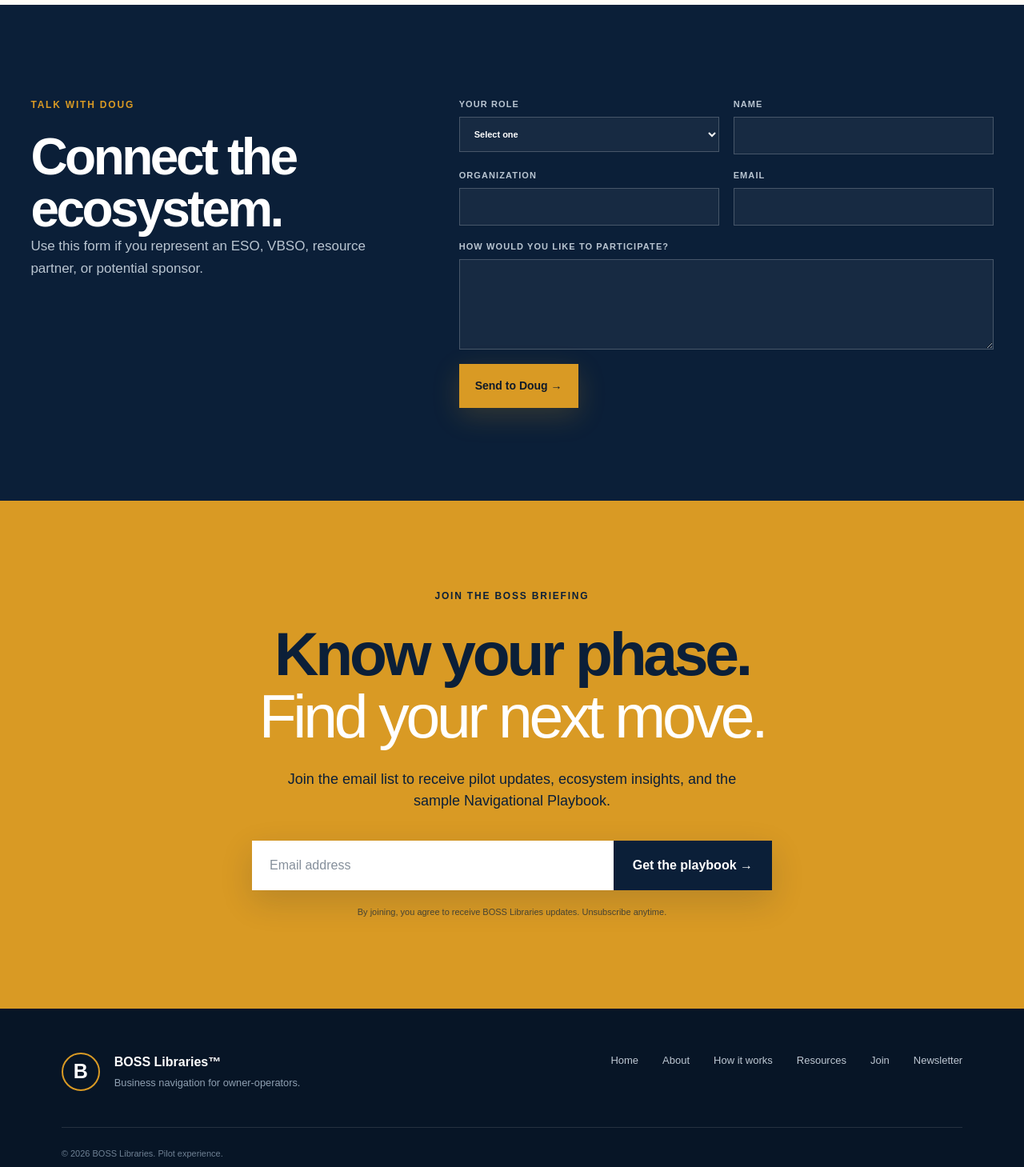
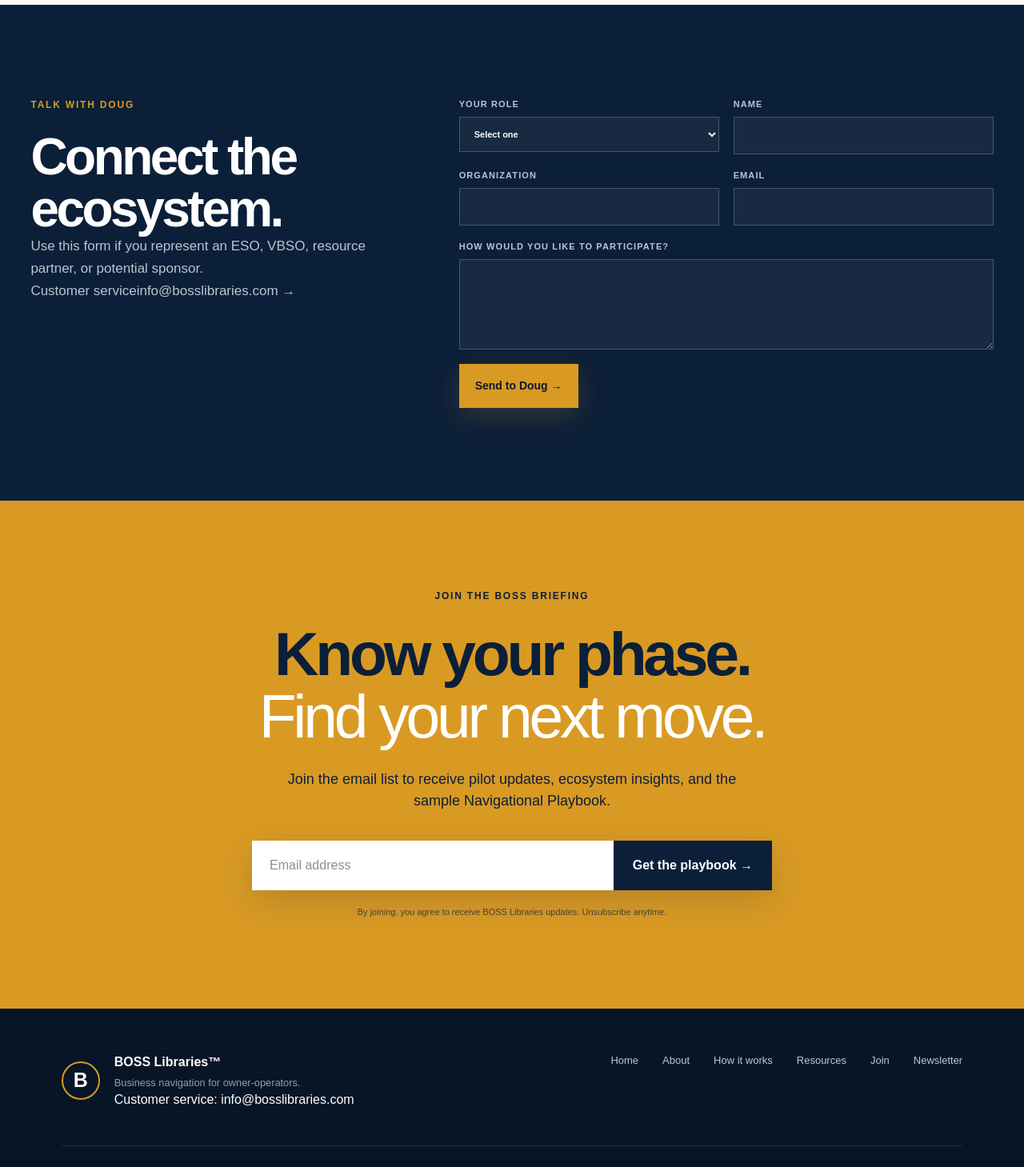
Before and after one commit to RIAEvangelist/boss-libraries, a Next.js app: page / in a window 1280 px wide. Shown: the part 7580-9039 px from the top of the page at 80% size. Built offline with nearby package versions, Linux system fonts and the light colour scheme.

Commit message:
Add BOSS customer service email

```diff
--- a/app/page.tsx
+++ b/app/page.tsx
@@ -98,13 +98,13 @@
       <div className="paths"><Path n="01" who="VBSO or ESO" title="Connect your organization" text="Talk with Doug about programs, referrals, and how your organization can participate." href="#partner-contact"/><Path n="02" who="VBSO or ESO member" title="Enter through your trusted organization" text="Follow your organization’s referral, receive the sample playbook, and join pilot updates." href="#newsletter"/><Path n="03" who="Not yet connected" title="Start directly with BOSS" text="Join the newsletter, download the sample playbook, and find the right support connection." href="#newsletter"/></div>
     </section>
 
-    <section className="contact" id="partner-contact"><div className="section contactGrid"><div><p className="kicker">Talk with Doug</p><h2>Connect the ecosystem.</h2><p>Use this form if you represent an ESO, VBSO, resource partner, or potential sponsor.</p></div>{contacted?<div className="contactSuccess" role="status"><b>Thanks—your note is ready for the BOSS team.</b><span>We’ll follow up using the email you provided.</span></div>:<form onSubmit={contact}><label>Your role<select required defaultValue=""><option value="" disabled>Select one</option><option>ESO or VBSO</option><option>Resource partner</option><option>Sponsor</option><option>Other ecosystem partner</option></select></label><label>Name<input required /></label><label>Organization<input required /></label><label>Email<input type="email" required /></label><label className="wide">How would you like to participate?<textarea required rows={5}/></label><button className="button">Send to Doug →</button></form>}</div></section>
+    <section className="contact" id="partner-contact"><div className="section contactGrid"><div><p className="kicker">Talk with Doug</p><h2>Connect the ecosystem.</h2><p>Use this form if you represent an ESO, VBSO, resource partner, or potential sponsor.</p><p className="contactEmail"><span>Customer service</span><a href="mailto:info@bosslibraries.com">info@bosslibraries.com →</a></p></div>{contacted?<div className="contactSuccess" role="status"><b>Thanks—your note is ready for the BOSS team.</b><span>We’ll follow up using the email you provided.</span></div>:<form onSubmit={contact}><label>Your role<select required defaultValue=""><option value="" disabled>Select one</option><option>ESO or VBSO</option><option>Resource partner</option><option>Sponsor</option><option>Other ecosystem partner</option></select></label><label>Name<input required /></label><label>Organization<input required /></label><label>Email<input type="email" required /></label><label className="wide">How would you like to participate?<textarea required rows={5}/></label><button className="button">Send to Doug →</button></form>}</div></section>
 
     <section className="newsletter" id="newsletter"><div><p className="kicker">Join the BOSS briefing</p><h2>Know your phase.<br/><em>Find your next move.</em></h2><p>Join the email list to receive pilot updates, ecosystem insights, and the sample Navigational Playbook.</p>
       {joined?<div className="success" role="status">✓ <span><b>You’re on the early-access list.</b><br/>Watch your inbox for the first BOSS briefing.</span></div>:<form onSubmit={join}><input type="email" required placeholder="Email address" aria-label="Email address"/><button>Get the playbook →</button></form>}
       <small>By joining, you agree to receive BOSS Libraries updates. Unsubscribe anytime.</small></div>
     </section>
-    <footer><div><strong>B</strong><span><b>BOSS Libraries™</b><small>Business navigation for owner-operators.</small></span></div><nav><a href="#top">Home</a><a href="#about">About</a><a href="#how">How it works</a><a href="#resources">Resources</a><a href="#connect">Join</a><a href="#newsletter">Newsletter</a></nav><p>© 2026 BOSS Libraries. Pilot experience.</p></footer>
+    <footer><div><strong>B</strong><span><b>BOSS Libraries™</b><small>Business navigation for owner-operators.</small><a href="mailto:info@bosslibraries.com">Customer service: info@bosslibraries.com</a></span></div><nav><a href="#top">Home</a><a href="#about">About</a><a href="#how">How it works</a><a href="#resources">Resources</a><a href="#connect">Join</a><a href="#newsletter">Newsletter</a></nav><p>© 2026 BOSS Libraries. Pilot experience.</p></footer>
   </main>;
 }
 
```
